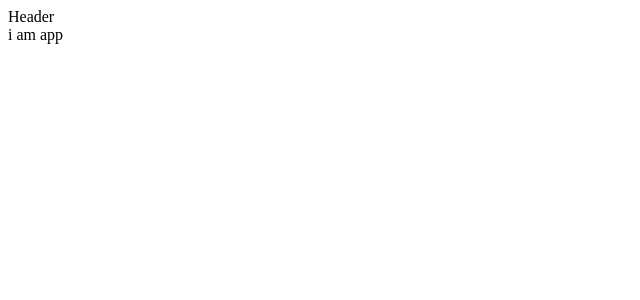
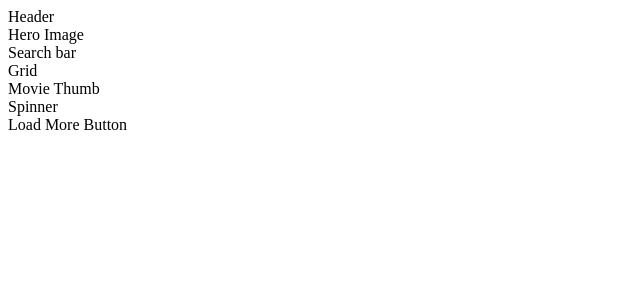
Before and after one commit to igorhristov/movies-app, a React (Create React App) app: page / in a window 1280 px wide. Shown: the top 300 px of the page, without its empty margins (0-640 px from the left). Built offline with nearby package versions, Linux system fonts and the light colour scheme; the HTML template or start-up script is replaced by a standard one.

Commit message:
Build Home Page and Elements

```diff
--- a/src/App.js
+++ b/src/App.js
@@ -1,10 +1,12 @@
 import React from 'react';
 import Header from './components/elements/Header';
+import Home from './components/Home';
 const App = () => {
     return (
-        <div>
-            <Header />i am app
-        </div>
+        <>
+            <Header />
+            <Home />
+        </>
     );
 };
 
--- /dev/null
+++ b/src/components/Home.js
@@ -0,0 +1,22 @@
+import React, { Fragment } from 'react';
+import HeroImage from './elements/HeroImage';
+import SearchBar from './elements/SearchBar';
+import Spinner from './elements/Spinner';
+import Grid from './elements/Grid';
+import MovieThumb from './elements/MovieThumb';
+import LoadMoreBtn from './elements/LoadMoreBtn';
+
+const Home = (props) => {
+    return (
+        <Fragment>
+            <HeroImage />
+            <SearchBar />
+            <Grid />
+            <MovieThumb />
+            <Spinner />
+            <LoadMoreBtn />
+        </Fragment>
+    );
+};
+
+export default Home;
--- /dev/null
+++ b/src/components/elements/Grid.js
@@ -0,0 +1,7 @@
+import React from 'react';
+
+const Grid = (props) => {
+    return <div>Grid</div>;
+};
+
+export default Grid;
--- /dev/null
+++ b/src/components/elements/HeroImage.js
@@ -0,0 +1,7 @@
+import React from 'react';
+
+const HeroImage = (props) => {
+    return <div>Hero Image</div>;
+};
+
+export default HeroImage;
--- /dev/null
+++ b/src/components/elements/LoadMoreBtn.js
@@ -0,0 +1,7 @@
+import React from 'react';
+
+const LoadMoreBtn = (props) => {
+    return <div>Load More Button</div>;
+};
+
+export default LoadMoreBtn;
--- /dev/null
+++ b/src/components/elements/MovieThumb.js
@@ -0,0 +1,13 @@
+import React from 'react'
+
+const MovieThumb = props => {
+    return (
+        <div>
+            Movie Thumb
+        </div>
+    )
+}
+
+
+
+export default MovieThumb
--- /dev/null
+++ b/src/components/elements/SearchBar.js
@@ -0,0 +1,7 @@
+import React from 'react';
+
+const SearchBar = (props) => {
+    return <div>Search bar</div>;
+};
+
+export default SearchBar;
--- /dev/null
+++ b/src/components/elements/Spinner.js
@@ -0,0 +1,7 @@
+import React from 'react';
+
+const Spinner = (props) => {
+    return <div>Spinner</div>;
+};
+
+export default Spinner;
```
